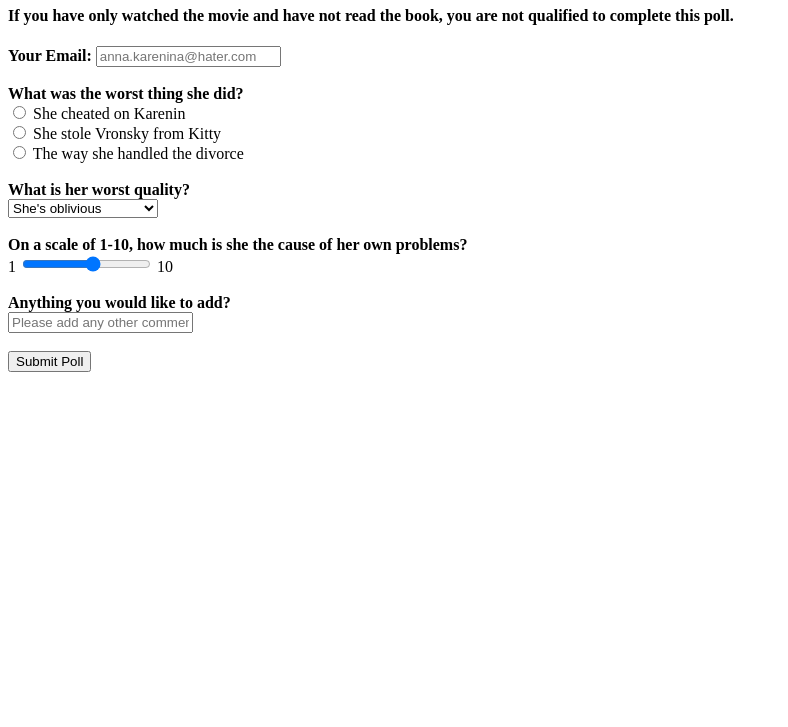
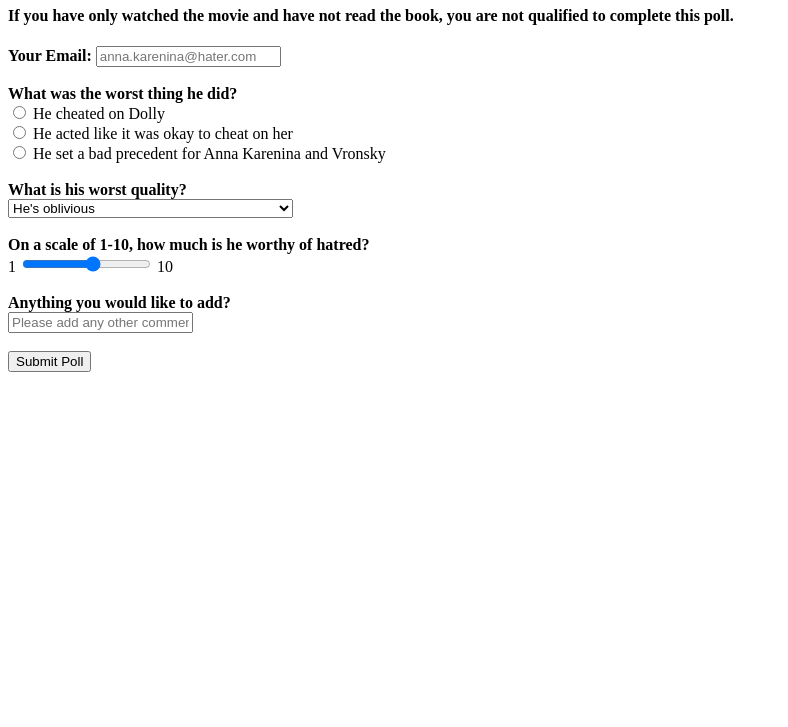
Before and after one commit to zoepsomas/Capstone, a plain HTML site: page webpage_finalproject.html/oblonskypage.html in a window 1280 px wide. Shown: the part 73-800 px from the top of the page, without its empty margins (0-788 px from the left). Drawn offline with Linux system fonts and the light colour scheme.

Commit message:
oblonsky page specification

```diff
--- a/webpage_finalproject.html/oblonskypage.html
+++ b/webpage_finalproject.html/oblonskypage.html
@@ -6,35 +6,35 @@
     <title>Anna Karenina</title>
 </head>
 <body>
-    <h1>Anna Karenina Hate Poll</h1>
+    <h1>Oblonsky Hate Poll</h1>
     <h4>If you have only watched the movie and have not read the book, you are not qualified to complete this poll.</h4>
     <form method="get" action="thankyou.html">
         <strong>Your Email:</strong>
         <input type="email" name="email" placeholder="anna.karenina@hater.com">
         <br>
         <br>
-        <strong>What was the worst thing she did?</strong>
+        <strong>What was the worst thing he did?</strong>
         <br>
         <input type="radio" name="hate most" id="cheated" value="cheated">
-        <label for="cheated">She cheated on Karenin</label>
+        <label for="cheated">He cheated on Dolly</label>
         <br>
-        <input type="radio" name="hate most" id="manstealer" value="manstealer">
-        <label for="manstealer">She stole Vronsky from Kitty</label>
+        <input type="radio" name="hate most" id="noapology" value="manstealer">
+        <label for="noapology">He acted like it was okay to cheat on her</label>
         <br>
-        <input type="radio" name="hate most" id="divorce" value="divorce">
-        <label for="divorce">The way she handled the divorce</label>
+        <input type="radio" name="hate most" id="badexample" value="divorce">
+        <label for="badexample">He set a bad precedent for Anna Karenina and Vronsky</label>
         <br>
         <br>
-        <strong>What is her worst quality?</strong>
+        <strong>What is his worst quality?</strong>
         <br>
         <select name="worst quality">
-            <option>She's oblivious</option>
-            <option>She's so righteos</option>
-            <option>She's overly-dramatic</option>
+            <option>He's oblivious</option>
+            <option>He's arrogant</option>
+            <option>He isn't willing to take feedback and improve</option>
         </select>
         <br>
         <br>
-        <strong>On a scale of 1-10, how much is she the cause of her own problems?</strong>
+        <strong>On a scale of 1-10, how much is he worthy of hatred?</strong>
         <br>
         1
         <input type="range" min="1" max="10" step="1" name="scale of hate">
```
